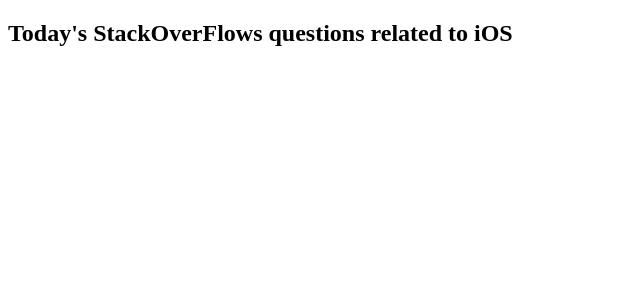
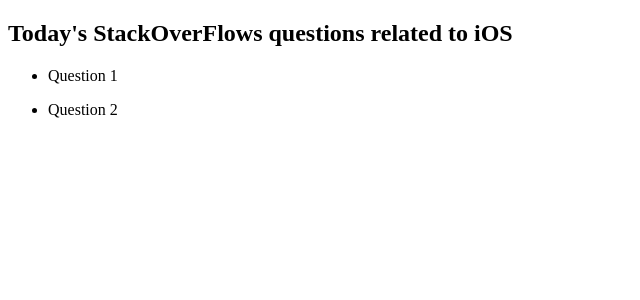
Before and after one commit to code-by-nate/todays-ios-questions, an Angular app in the folder RACQCodeChallenge/: page / in a window 1280 px wide. Shown: the top 300 px of the page, without its empty margins (0-640 px from the left). Built offline with nearby package versions, Linux system fonts and the light colour scheme.

Commit message:
Add OnInit function: - create dummy question array for test data purposes

```diff
--- a/RACQCodeChallenge/src/app/app.component.ts
+++ b/RACQCodeChallenge/src/app/app.component.ts
@@ -1,4 +1,4 @@
-import { Component } from '@angular/core';
+import { Component, OnInit } from '@angular/core';
 
 @Component({
   selector: 'app-root',
@@ -6,5 +6,10 @@
   styleUrls: ['./app.component.css']
 })
 export class AppComponent {
-  title = 'app';
+
+  questions : string[];
+
+  ngOnInit() {
+      this.questions = ["Question 1", "Question 2"];
+  }
 }
```
